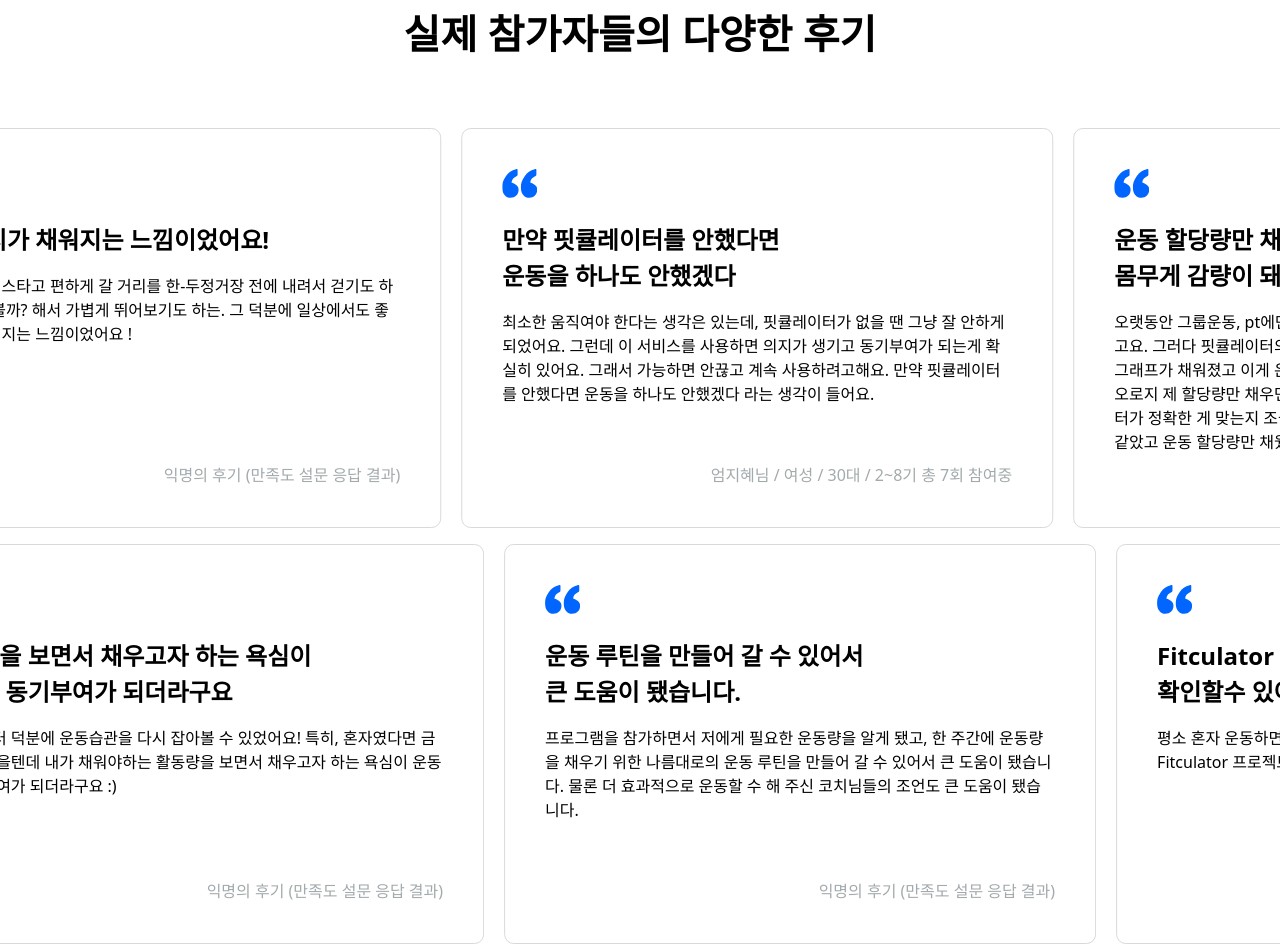
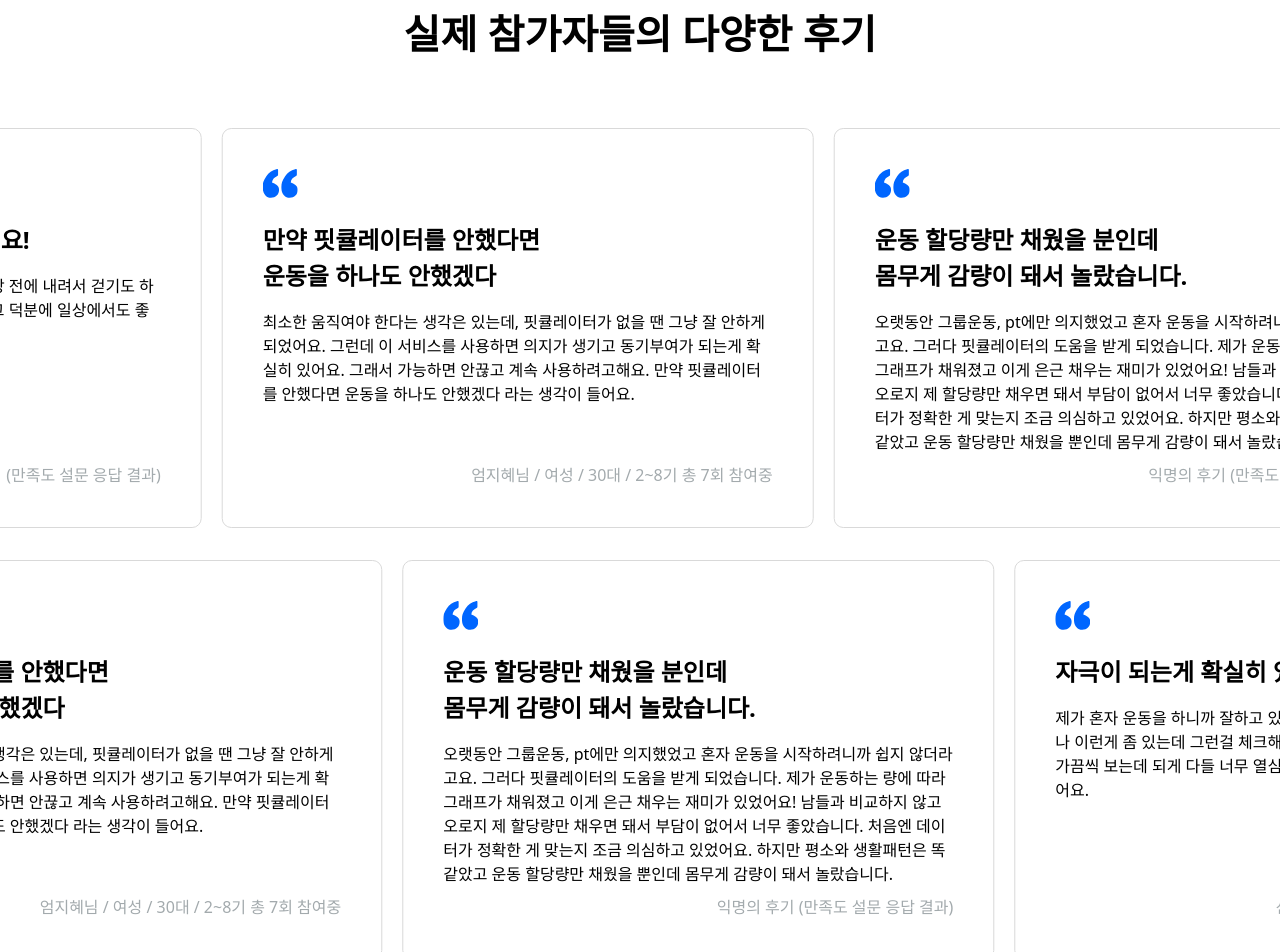
Before and after one commit to BoostPerformance/fitculator-io, a Next.js app: page / in a window 1280 px wide. Shown: the part 4900-5852 px from the top of the page. Built offline with nearby package versions, Linux system fonts and the light colour scheme.

Commit message:
애니메이션 끊김 수정

```diff
--- a/src/components/reviewItems.tsx
+++ b/src/components/reviewItems.tsx
@@ -3,9 +3,9 @@
 
 export default function ReviewItems() {
   return (
-    <div className=" w-max grid gap-4 sm:grid-cols-3 sm:grid-flow-col sm:grid-rows-2 sm:gap-[0.94rem]">
-      <div className="grid grid-rows-1 grid-cols-10 gap-5 animate-marquee">
-        {[...reviewItems].map((it, index) => (
+    <div className=" w-full overflow-hidden flex flex-col gap-[2rem]">
+      <div className="flex w-max gap-5 animate-marquee">
+        {[...reviewItems, ...reviewItems].map((it, index) => (
           <div
             key={`${it.id}-${index}`}
             className={`flex flex-col gap-6 justify-between p-10 w-[37rem] h-[25rem] md:w-[27rem] rounded-[0.6rem] border-gray-3 border-solid border-[0.1rem] sm:h-[15.3rem] sm:w-[20.375rem] sm:gap-[0.75rem] sm:pl-[1.19rem] sm:pt-[1.94rem]`}
@@ -34,11 +34,11 @@
         ))}
       </div>
 
-      <div className="grid grid-rows-1 grid-cols-10 gap-5 animate-marquee2">
-        {[...reviewItems].map((it, index) => (
+      <div className="flex w-max gap-5 animate-marquee2 ">
+        {[...reviewItems, ...reviewItems].map((it, index) => (
           <div
             key={`${it.id}-${index}`}
-            className={`flex flex-col gap-6 justify-between p-10 w-[37rem] h-[25rem] md:w-[27rem] rounded-[0.6rem] border-gray-3 border-solid border-[0.1rem] sm:h-[15.3rem] sm:w-[20.375rem] sm:gap-[0.75rem] animate-marquee2 sm:pl-[1.19rem] sm:pt-[1.94rem]`}
+            className={`flex flex-col gap-6 justify-between p-10 w-[37rem] h-[25rem] md:w-[27rem] rounded-[0.6rem] border-gray-3 border-solid border-[0.1rem] sm:h-[15.3rem] sm:w-[20.375rem] sm:gap-[0.75rem] sm:pl-[1.19rem] sm:pt-[1.94rem]`}
           >
             <Image
               className="sm:w-[1.6rem] sm:mt-0"
--- a/tailwind.config.ts
+++ b/tailwind.config.ts
@@ -13,16 +13,16 @@
     },
     extend: {
       animation: {
-        marquee: 'marquee 140s linear infinite',
+        marquee: 'marquee 130s linear infinite',
         marquee2: 'marquee2 130s linear infinite',
       },
       keyframes: {
         marquee: {
           '0%': { transform: 'translateX(0%)' },
-          '100%': { transform: 'translateX(-50%)' },
+          '100%': { transform: 'translateX(-60%)' },
         },
         marquee2: {
-          '0%': { transform: 'translateX(-50%)' },
+          '0%': { transform: 'translateX(-60%)' },
           '100%': { transform: 'translateX(0%)' },
         },
       },
```
